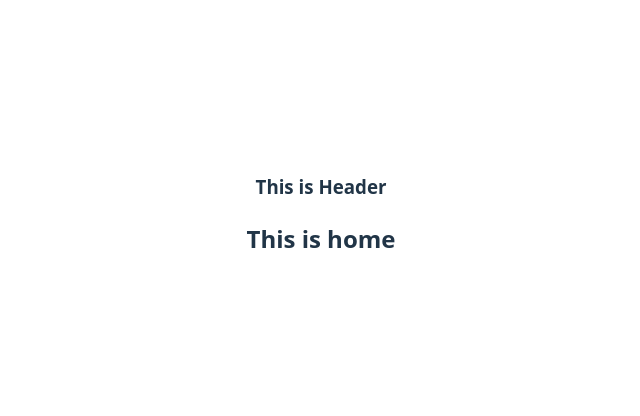
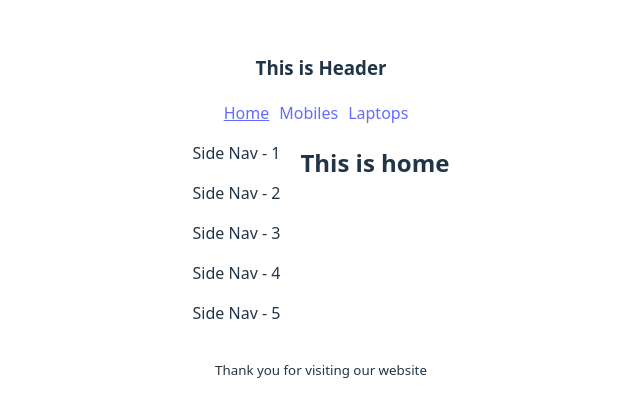
Before and after one commit to arafat-yasin-2413/PROG-HERO-B11, a React (Vite) app in the folder MILESTONE 8/intro-to-react-router/: page / in a window 1280 px wide. Shown: the part 184-600 px from the top of the page, without its empty margins (319-959 px from the left). Built offline with nearby package versions, Linux system fonts and the light colour scheme.

Commit message:
45-3 Done

```diff
--- /dev/null
+++ b/MILESTONE 8/intro-to-react-router/src/components/Footer/Footer.jsx
@@ -0,0 +1,11 @@
+import React from 'react';
+
+const Footer = () => {
+    return (
+        <div>
+            <p><small>Thank you for visiting our website</small></p>
+        </div>
+    );
+};
+
+export default Footer;
--- /dev/null
+++ b/MILESTONE 8/intro-to-react-router/src/components/Header/Header.css
@@ -0,0 +1,3 @@
+nav a{
+	margin-right: 10px;
+}
--- a/MILESTONE 8/intro-to-react-router/src/components/Header/Header.jsx
+++ b/MILESTONE 8/intro-to-react-router/src/components/Header/Header.jsx
@@ -1,11 +1,20 @@
-import React from 'react';
+import React from "react";
+import { Link } from "react-router";
+import "./Header.css";
+import { NavLink } from "react-router";
 
 const Header = () => {
-    return (
-        <div>
-            <h3>This is Header</h3>
-        </div>
-    );
+	return (
+		<div>
+			<h3>This is Header</h3>
+
+			<nav>
+				<NavLink to="/">Home</NavLink>
+				<NavLink to="/mobiles">Mobiles</NavLink>
+				<NavLink to="/laptops">Laptops</NavLink>
+			</nav>
+		</div>
+	);
 };
 
 export default Header;
--- /dev/null
+++ b/MILESTONE 8/intro-to-react-router/src/components/Root/Root.css
@@ -0,0 +1,8 @@
+.root-main{
+	display: flex;
+	gap: 20px;
+}
+
+nav a.active{
+	text-decoration: underline;
+}
--- a/MILESTONE 8/intro-to-react-router/src/components/Root/Root.jsx
+++ b/MILESTONE 8/intro-to-react-router/src/components/Root/Root.jsx
@@ -1,6 +1,9 @@
 import React from 'react';
 import Header from '../Header/Header';
 import { Outlet } from 'react-router';
+import Footer from '../Footer/Footer';
+import SideBar from '../SideBar/SideBar';
+import './Root.css';
 
 const Root = () => {
     return (
@@ -8,7 +11,14 @@
 
             <Header></Header>
 
-            <Outlet></Outlet>
+            <div className='root-main'>
+                <SideBar></SideBar>
+
+
+                <Outlet></Outlet>
+            </div>
+
+            <Footer></Footer>
 
         </div>
     );
--- /dev/null
+++ b/MILESTONE 8/intro-to-react-router/src/components/SideBar/SideBar.jsx
@@ -0,0 +1,17 @@
+import React from 'react';
+
+const SideBar = () => {
+    return (
+        <aside>
+            <nav>
+                <p>Side Nav - 1</p>
+                <p>Side Nav - 2</p>
+                <p>Side Nav - 3</p>
+                <p>Side Nav - 4</p>
+                <p>Side Nav - 5</p>
+            </nav>
+        </aside>
+    );
+};
+
+export default SideBar;
```
